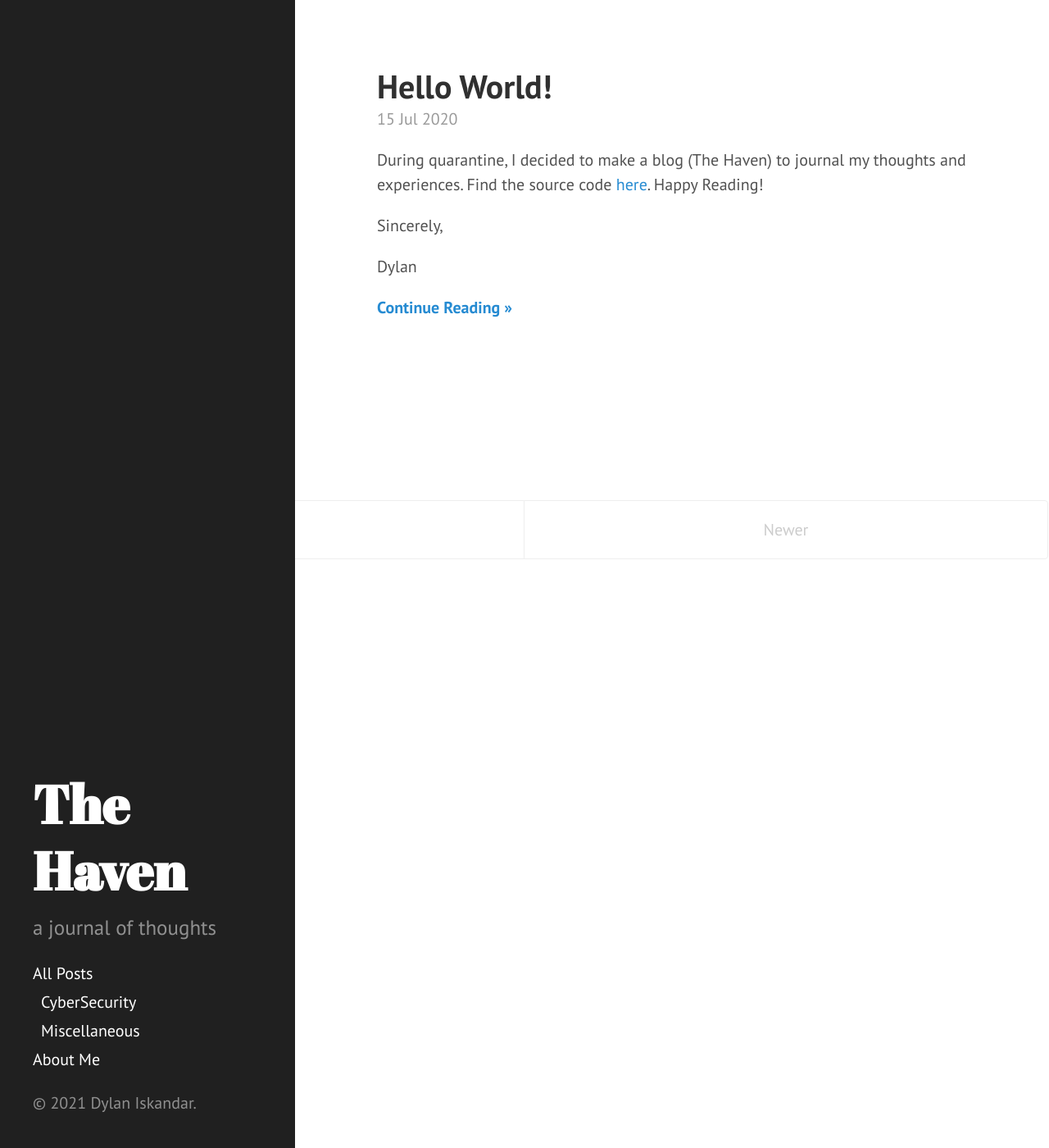
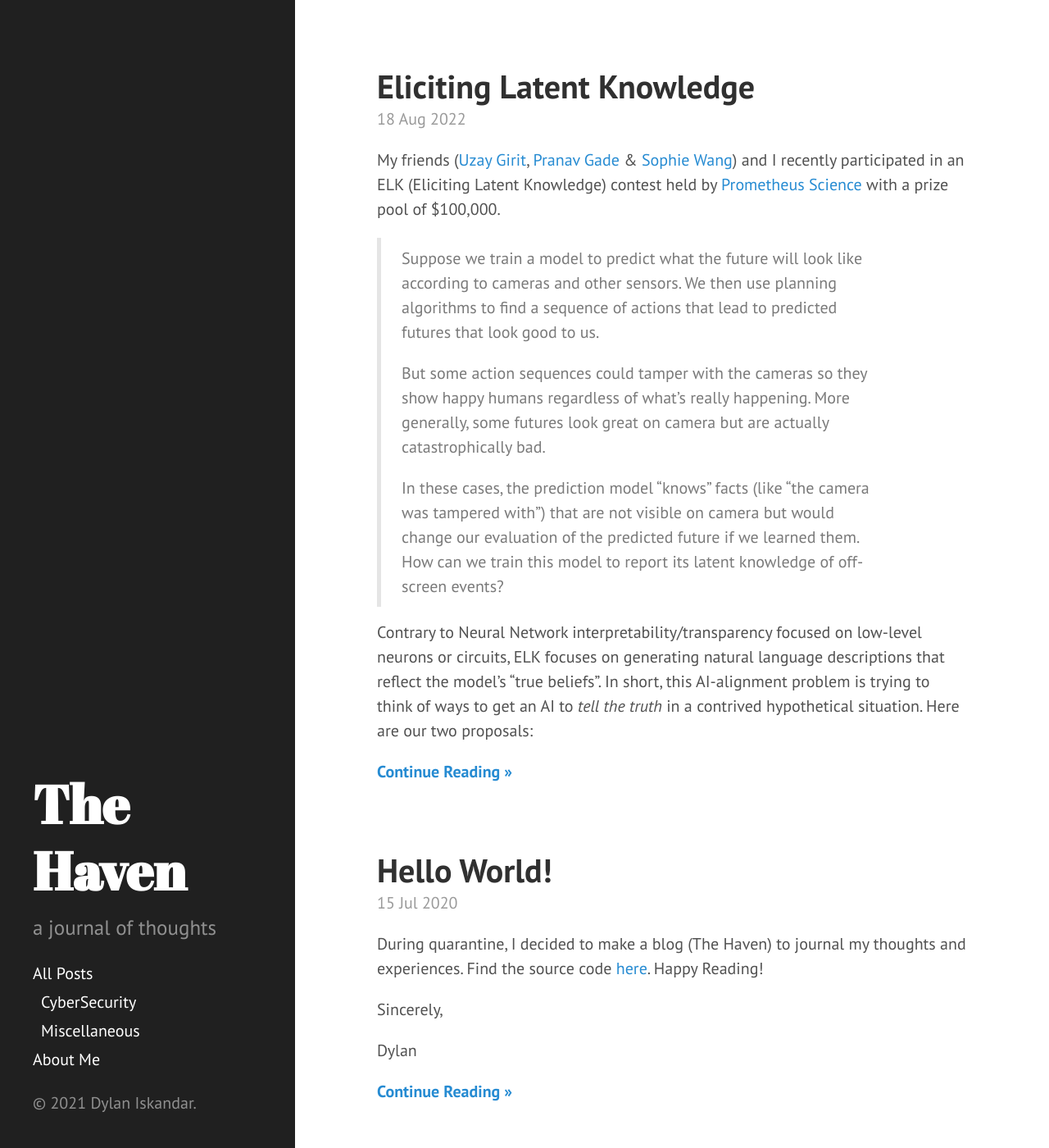
Before and after one commit to mayuridev/myblog, a Jekyll site: the page misc.html, which Jekyll copies as it is, in a window 1280 px wide and 1400 px high. Shown: the whole window at 82% size. Built offline with Jekyll 4.4.1, drawn with Linux system fonts in a browser that asks for light colours.

Commit message:
formatting

```diff
--- a/misc.html
+++ b/misc.html
@@ -75,6 +75,23 @@
 <p class="post-continue"><a href="/2020/08/15/Analysis-Incarnate/"><strong>Continue Reading »</strong></a></p>
     </div>
   -->
+  <div class="post">
+    <h1 class="post-title">
+    <a href="/2022/08/18/ElicitingLatentKnowledge/">
+    Eliciting Latent Knowledge
+    </a>
+    </h1>
+    <span class="post-date">18 Aug 2022</span>
+    <p>My friends (<a href="https://www.uzpg.me/">Uzay Girit</a>, <a href="https://pranavg.me/">Pranav Gade</a> &amp; <a href="https://fishlalune.github.io">Sophie Wang</a>) and I recently participated in an ELK (Eliciting Latent Knowledge) contest held by <a href="https://prometheus.science/">Prometheus Science</a> with a prize pool of $100,000.</p>
+    <blockquote>
+    <p>Suppose we train a model to predict what the future will look like according to cameras and other sensors. We then use planning algorithms to find a sequence of actions that lead to predicted futures that look good to us.</p>
+    <p>But some action sequences could tamper with the cameras so they show happy humans regardless of what’s really happening. More generally, some futures look great on camera but are actually catastrophically bad.</p>
+    <p>In these cases, the prediction model “knows” facts (like “the camera was tampered with”) that are not visible on camera but would change our evaluation of the predicted future if we learned them. How can we train this model to report its latent knowledge of off-screen events?</p>
+    </blockquote>
+    <p>Contrary to Neural Network interpretability/transparency focused on low-level neurons or circuits, ELK focuses on generating natural language descriptions that reflect the model’s “true beliefs”. In short, this AI-alignment problem is trying to think of ways to get an AI to <em>tell the truth</em> in a contrived hypothetical situation. Here are our two proposals:</p>
+    <p class="post-continue"><a href="/2022/08/18/ElicitingLatentKnowledge/"><strong>Continue Reading »</strong></a></p>
+    </div>
+
 <div class="post">
 <h1 class="post-title">
   <a href="/2020/07/15/Hello-World!/">
```
Also changed, not shown: allposts.html (+2 -11 lines).
